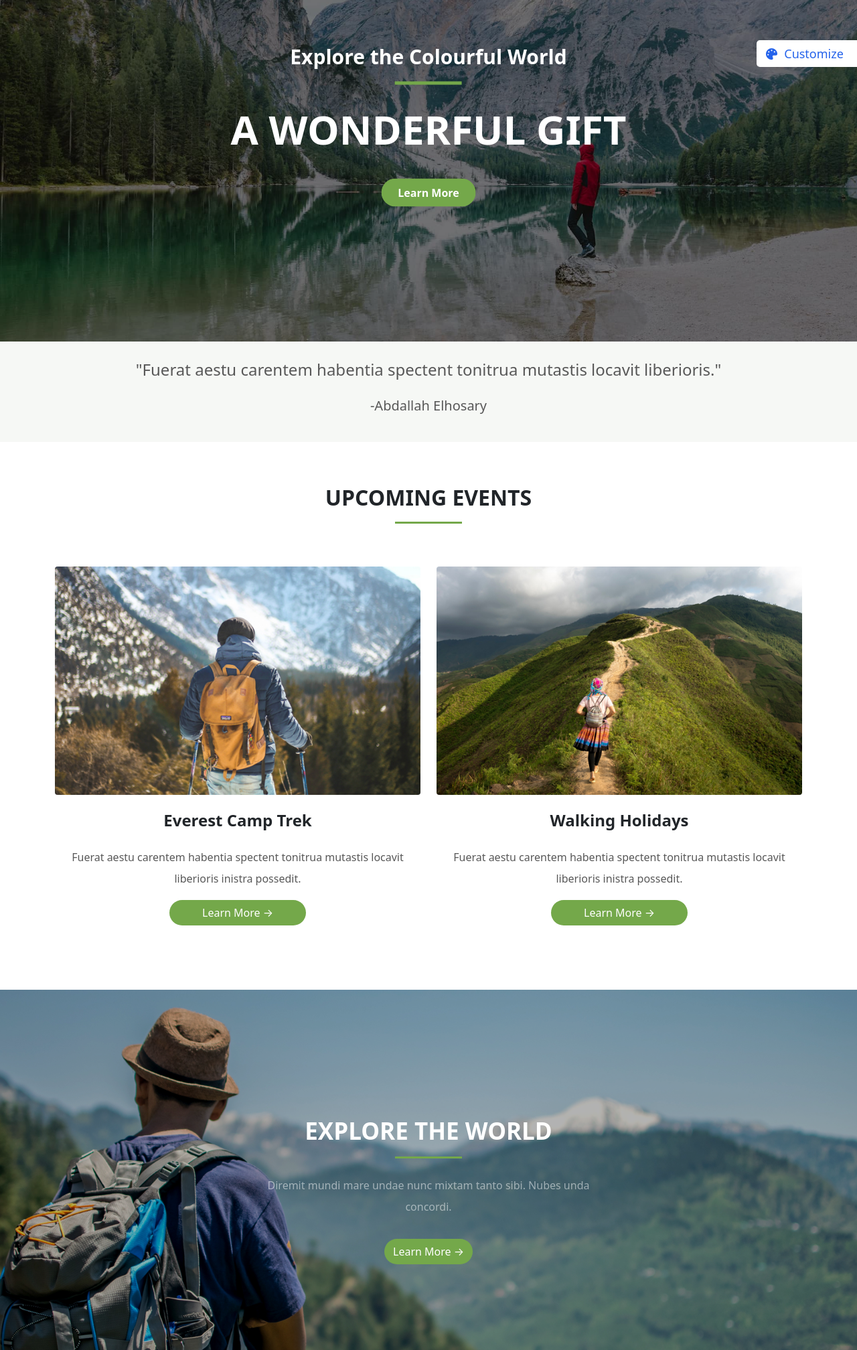
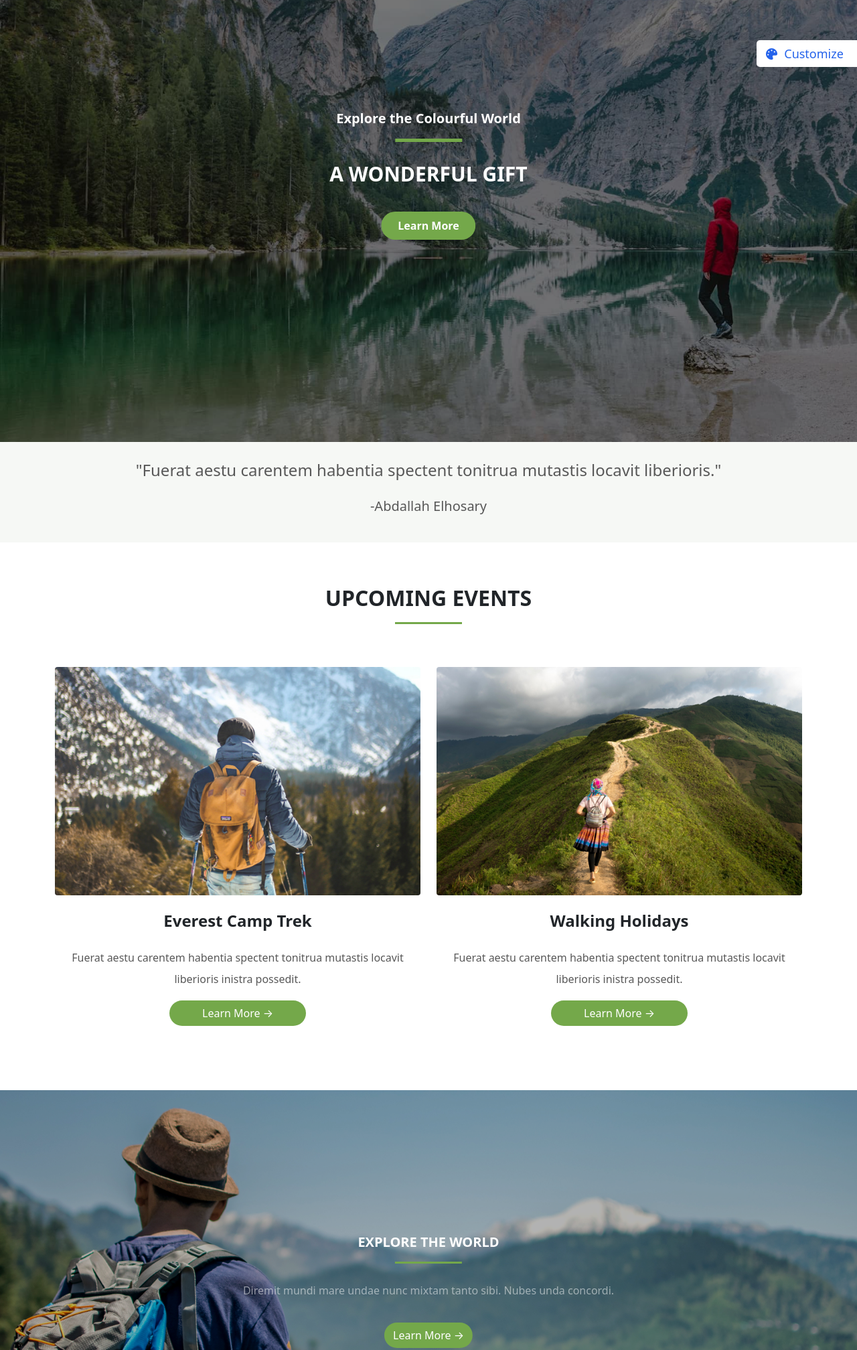
Before and after one commit to AbdallahElhosary/Outdoor, a plain HTML site: page index.html in a window 1280 px wide. Shown: the part 140-2156 px from the top of the page at 67% size. Drawn offline with Linux system fonts and the light colour scheme.

Commit message:
Update main.css

```diff
--- a/css/main.css
+++ b/css/main.css
@@ -21,7 +21,7 @@ button:hover {
 
 .landing {
   background-image: url("../imgs/hero-bg.jpg");
-  height: calc(100vh - 150px);
+  height: calc(100vh);
   background-attachment: fixed;
   background-size: cover;
   position: relative;
@@ -78,7 +78,7 @@ button:hover {
 }
 .landing .landing-text div {
   position: relative;
-  font-size: 30px;
+  font-size: 20px;
   font-weight: bold;
   padding-bottom: 20px;
 }
@@ -94,7 +94,7 @@ button:hover {
   height: 5px;
 }
 .landing .landing-text h1 {
-  font-size: 60px;
+  font-size: 30px;
   padding: 30px 0;
   font-weight: bold;
 }
@@ -140,7 +140,6 @@ button:hover {
   background-color: rgba(0, 0, 0, 0.3);
 }
 .expolre .text {
-  width: 500px;
   color: white;
   position: absolute;
   left: 50%;
@@ -150,7 +149,7 @@ button:hover {
   text-align: center;
 }
 .expolre .text h2 {
-  font-size: 35px;
+  font-size: 20px;
   font-weight: bold;
   position: relative;
   padding-bottom: 20px;
@@ -168,6 +167,8 @@ button:hover {
 }
 .expolre .text p {
   line-height: 2;
+  width: fit-content;
+  text-align: center;
 }
 
 .tours h3 {
```
